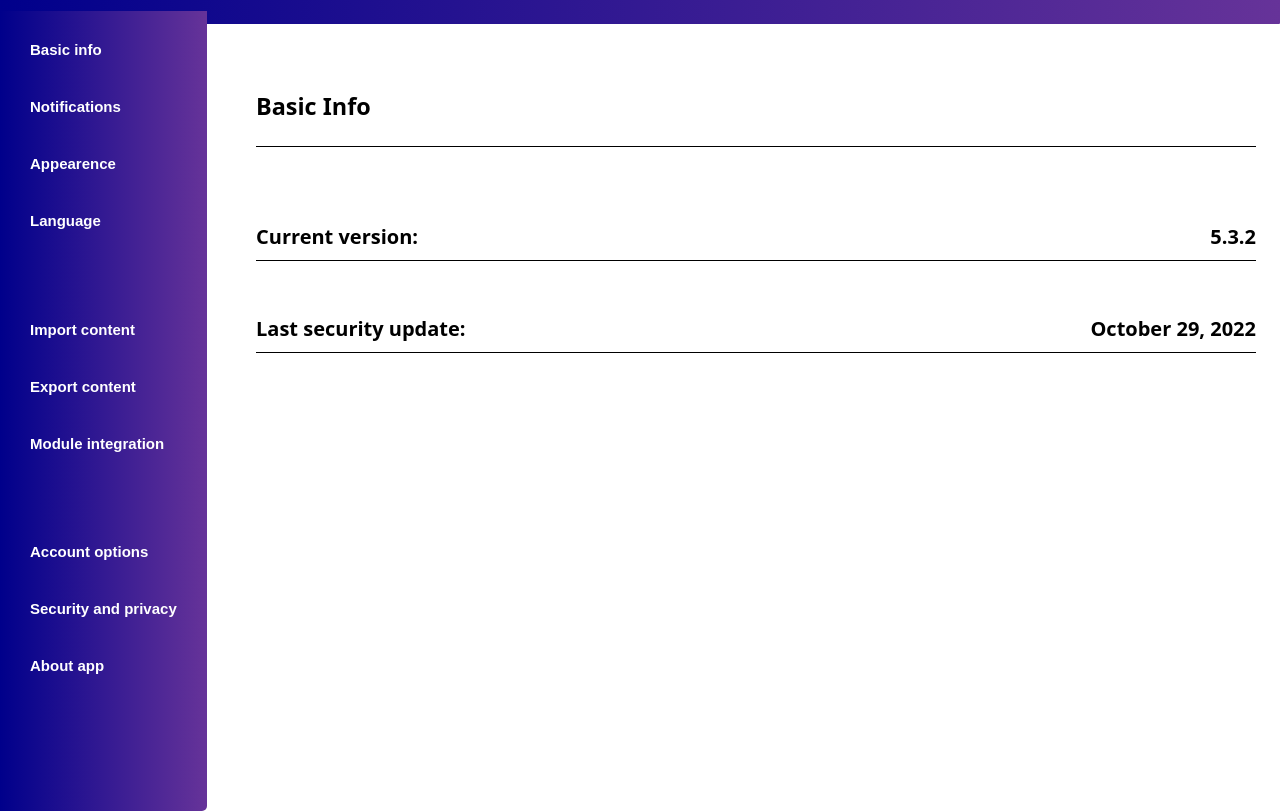
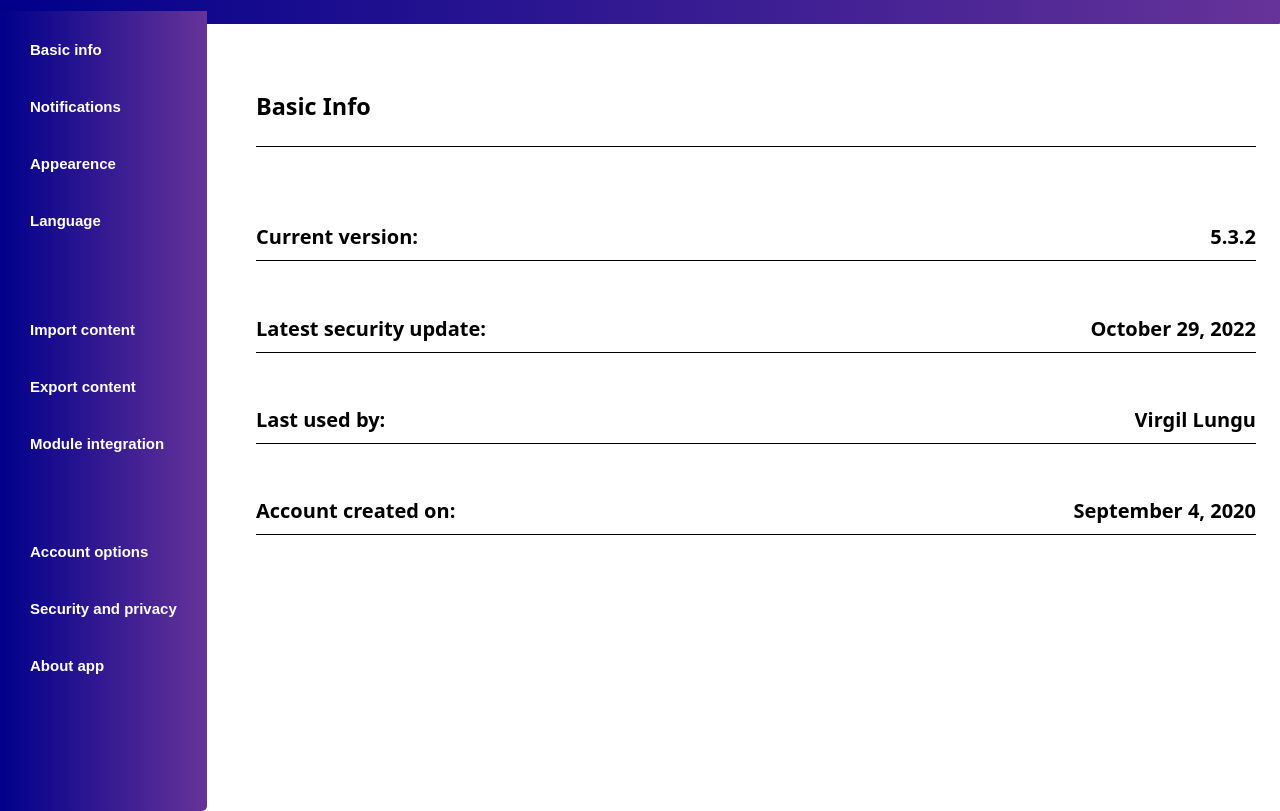
Before and after one commit to VirgilLungu27/07-settings, a plain HTML site: page index.html in a window 1280 px wide. Shown: the part 93-904 px from the top of the page. Drawn offline with Linux system fonts and the light colour scheme.

Commit message:
Added basic info, copyright clone left

```diff
--- a/index.html
+++ b/index.html
@@ -36,7 +36,9 @@
                 </div>
                 <div class="basic-info">
                     <h4>Current version: <span>5.3.2</span></h4>
-                    <h4>Last security update: <span>October 29, 2022</span></h4>
+                    <h4>Latest security update: <span>October 29, 2022</span></h4>
+                    <h4>Last used by: <span>Virgil Lungu</span></h4>
+                    <h4>Account created on: <span>September 4, 2020</span></h4>
                 </div>
             </div>
         </div>
```
